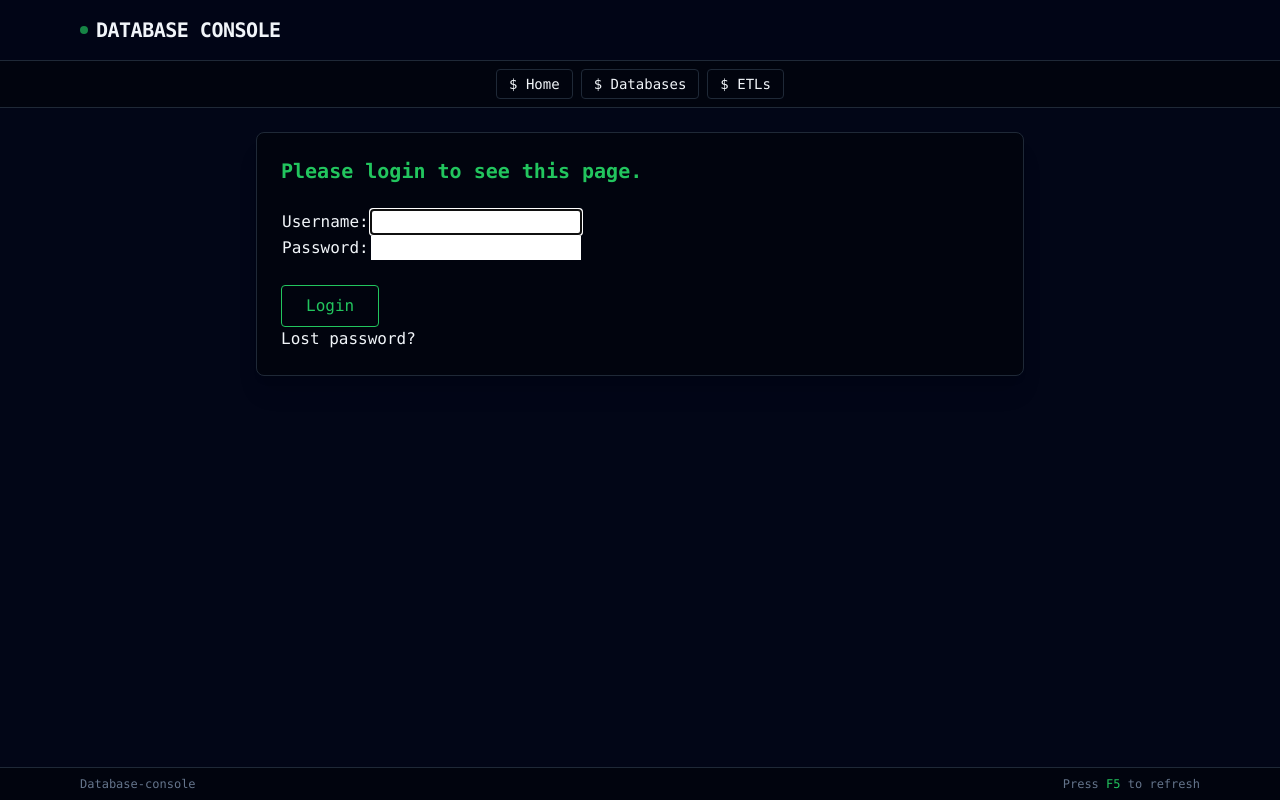
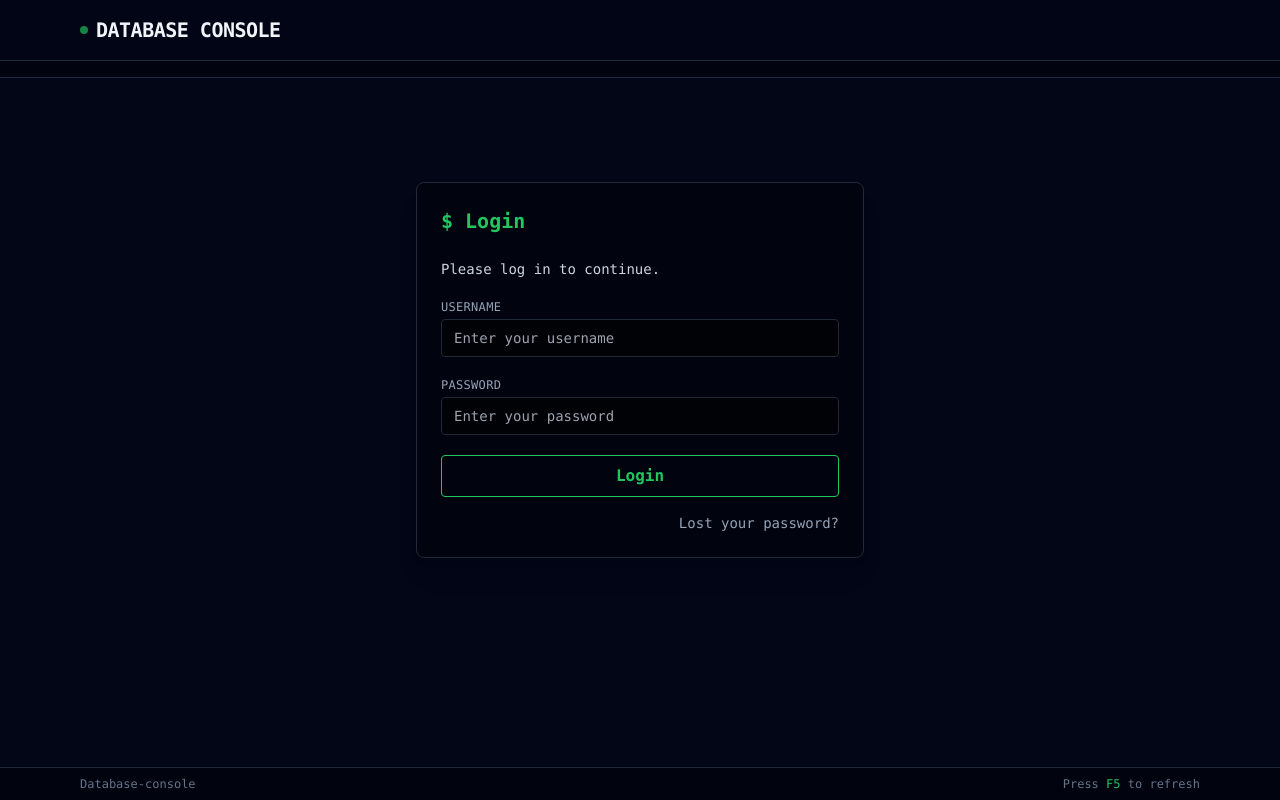
Before and after one commit to chsasank/llama.lisp, a Django app: page /accounts/login/?next=/databases/add/ in a window 1280 px wide. Run offline with Django 5.2, Linux system fonts and the light colour scheme; some libraries are stand-ins or nearby versions.

Commit message:
Updated Login UI and added Logout Button

```diff
--- a/src/console/console/settings.py
+++ b/src/console/console/settings.py
@@ -124,3 +124,6 @@ STATIC_URL = "static/"
 # https://docs.djangoproject.com/en/5.2/ref/settings/#default-auto-field
 
 DEFAULT_AUTO_FIELD = "django.db.models.BigAutoField"
+
+LOGIN_REDIRECT_URL = '/'
+LOGOUT_REDIRECT_URL = '/accounts/login/'
--- a/src/console/databank/templates/databank/base.html
+++ b/src/console/databank/templates/databank/base.html
@@ -30,29 +30,54 @@
     <!-- Header section -->
     <header class="border-b border-consoleBorder bg-consolePanel/80 backdrop-blur">
         <div class="max-w-6xl mx-auto px-4 py-4 flex items-center justify-between">
+
+            <!-- logo -->
             <div class="flex items-center gap-2">
                 <span class="inline-block h-2 w-2 rounded-full bg-green-500 animate-pulse"></span>
                 <h1 class="text-lg md:text-xl font-semibold tracking-tight">
                     DATABASE CONSOLE
                 </h1>
             </div>
+
+            <!-- logout -->
+            {% if user.is_authenticated %}
+            <form action="{% url 'logout' %}" method="post">
+                {% csrf_token %}
+                <button type="submit"
+                    class="px-3 py-1 text-sm border border-consoleAccent text-consoleAccent rounded
+                        hover:bg-consoleAccent hover:text-black transition">
+                    Logout
+                </button>
+            </form>
+            {% endif %}
         </div>
     </header>
 
     <!-- Navigation bar -->
     <nav class="border-b border-consoleBorder bg-black/40">
         <div class="max-w-6xl mx-auto px-4 py-2 flex flex-wrap gap-2 justify-center text-sm">
-            <a href="{% url 'home' %}" class="px-3 py-1 rounded border border-consoleBorder hover:border-consoleAccent hover:text-consoleAccent transition">
+
+            {% if user.is_authenticated %}
+
+                <a href="{% url 'home' %}"
+                class="px-3 py-1 rounded border border-consoleBorder hover:border-consoleAccent hover:text-consoleAccent transition">
                     $ Home
                 </a>
-            <a href="{% url 'database_list' %}" class="px-3 py-1 rounded border border-consoleBorder hover:border-consoleAccent hover:text-consoleAccent transition">
+
+                <a href="{% url 'database_list' %}"
+                class="px-3 py-1 rounded border border-consoleBorder hover:border-consoleAccent hover:text-consoleAccent transition">
                     $ Databases
                 </a>
-            <a href="{% url 'etl_list' %}" class="px-3 py-1 rounded border border-consoleBorder hover:border-consoleAccent hover:text-consoleAccent transition">
+
+                <a href="{% url 'etl_list' %}"
+                class="px-3 py-1 rounded border border-consoleBorder hover:border-consoleAccent hover:text-consoleAccent transition">
                     $ ETLs
                 </a>
+            {% endif %}
+
         </div>
     </nav>
+
 
     <!-- Main content -->
     <main class="w-full flex-1 max-w-6xl mx-auto px-4 py-6">
--- a/src/console/databank/templates/registration/login.html
+++ b/src/console/databank/templates/registration/login.html
@@ -1,45 +1,101 @@
 {% extends "databank/base.html" %}
 
 {% block content %}
-<div class="max-w-3xl mx-auto bg-black/40 border border-consoleBorder rounded-lg p-6 shadow-xl">
+<div class="max-w-md mx-auto mt-20 bg-black/40 border border-consoleBorder rounded-lg p-6 shadow-xl">
 
+    <h2 class="text-consoleAccent text-xl font-semibold mb-6">
+        $ Login
+    </h2>
+
+    <!-- Error Messages -->
     {% if form.errors %}
-    <p class="text-consoleAccent text-xl font-semibold mb-6">
-        Your username and password didn't match. Please try again.
-    </p>
-    {% endif %} {% if next %} {% if user.is_authenticated %}
-    <p class="text-consoleAccent text-xl font-semibold mb-6">
-        Your account doesn't have access to this page. To proceed, please login with
-        an account that has access.
-    </p>
-    {% else %}
-    <p class="text-consoleAccent text-xl font-semibold mb-6">
-        Please login to see this page.
-    </p>
-    {% endif %} {% endif %}
+        <div id="login-error" class="text-red-400 text-sm mb-4">
+            {% if form.username.errors %}
+                <p>{{ form.username.errors.0 }}</p>
+            {% endif %}
+            {% if form.password.errors %}
+                <p>{{ form.password.errors.0 }}</p>
+            {% endif %}
 
-    <form method="post" class="space-y-6" action="{% url 'login' %}">
+            <!-- Authentication failure -->
+            {% if form.non_field_errors %}
+                <p>Your username or password is incorrect. Please try again.</p>
+            {% endif %}
+        </div>
+    {% endif %}
+
+    {% if next and not form.errors %}
+        <p class="text-slate-300 text-sm mb-4">
+            Please log in to continue.
+        </p>
+    {% endif %}
+
+    <!-- LOGIN FORM -->
+    <form method="post" action="{% url 'login' %}" class="space-y-5">
         {% csrf_token %}
-        <table>
-            <tr>
-                <td>{{ form.username.label_tag }}</td>
-                <td>{{ form.username }}</td>
-            </tr>
-            <tr>
-                <td>{{ form.password.label_tag }}</td>
-                <td>{{ form.password }}</td>
-            </tr>
-        </table>
+
+        <!-- Username -->
+        <div class="space-y-1">
+            <label class="block text-xs uppercase tracking-wide text-slate-400">
+                Username
+            </label>
+            <input
+                type="text"
+                name="username"
+                value="{{ form.username.value|default:'' }}"
+                placeholder="Enter your username"
+                class="w-full bg-black/60 border border-consoleBorder rounded px-3 py-2 text-sm
+                       text-slate-100 focus:outline-none focus:border-consoleAccent"
+                required
+            >
+        </div>
+
+        <!-- Password -->
+        <div class="space-y-1">
+            <label class="block text-xs uppercase tracking-wide text-slate-400">
+                Password
+            </label>
+            <input
+                type="password"
+                name="password"
+                placeholder="Enter your password"
+                class="w-full bg-black/60 border border-consoleBorder rounded px-3 py-2 text-sm
+                       text-slate-100 focus:outline-none focus:border-consoleAccent"
+                required
+            >
+        </div>
+
+        <input type="hidden" name="next" value="{{ next }}">
+
+        <!-- Submit Button -->
         <button type="submit"
-            class="px-6 py-2 border border-consoleAccent text-consoleAccent rounded hover:bg-consoleAccent hover:text-black transition">
-                Login
+            class="w-full py-2 border border-consoleAccent text-consoleAccent rounded
+                   hover:bg-consoleAccent hover:text-black transition font-semibold">
+            Login
         </button>
-        <input type="hidden" name="next" value="{{ next }}" />
+
     </form>
 
-    {# Assumes you set up the password_reset view in your URLConf #}
-    <p><a href="{% url 'password_reset' %}">Lost password?</a></p>
+    <!-- Password Reset -->
+    <p class="mt-4 text-sm text-slate-400 text-right">
+        <a href="{% url 'password_reset' %}" class="hover:text-consoleAccent transition">
+            Lost your password?
+        </a>
+    </p>
 
 </div>
 
+<script>
+document.addEventListener("DOMContentLoaded", () => {
+    const errorBox = document.getElementById("login-error");
+    if (errorBox) {
+        setTimeout(() => {
+            errorBox.style.transition = "opacity 0.8s ease";
+            errorBox.style.opacity = "0";
+            setTimeout(() => errorBox.remove(), 800);
+        }, 3000);
+    }
+});
+</script>
+
 {% endblock %}
```
Also changed, not shown: src/console/databank/migrations/0005_alter_etlconfiguration_run_interval.py (added). Lines whose indentation alone changed are shown as unchanged.
